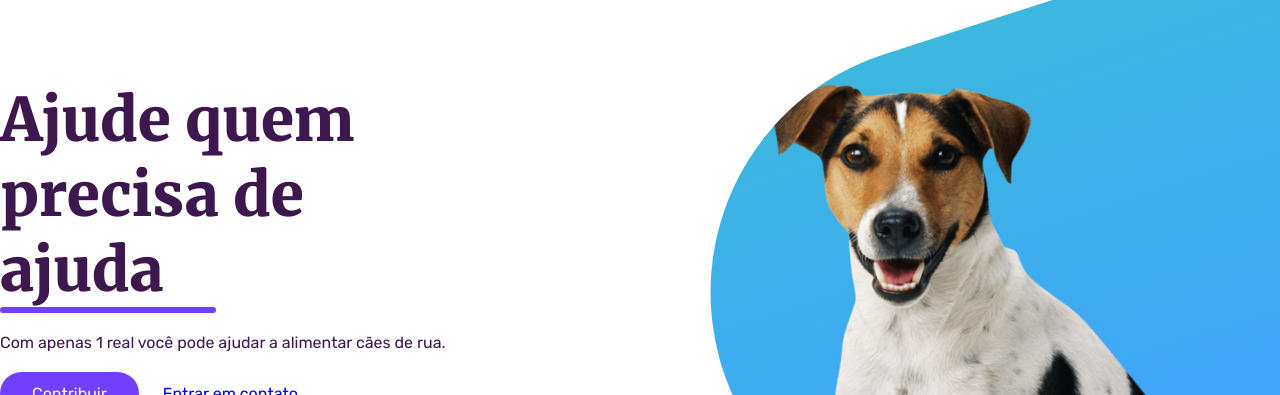
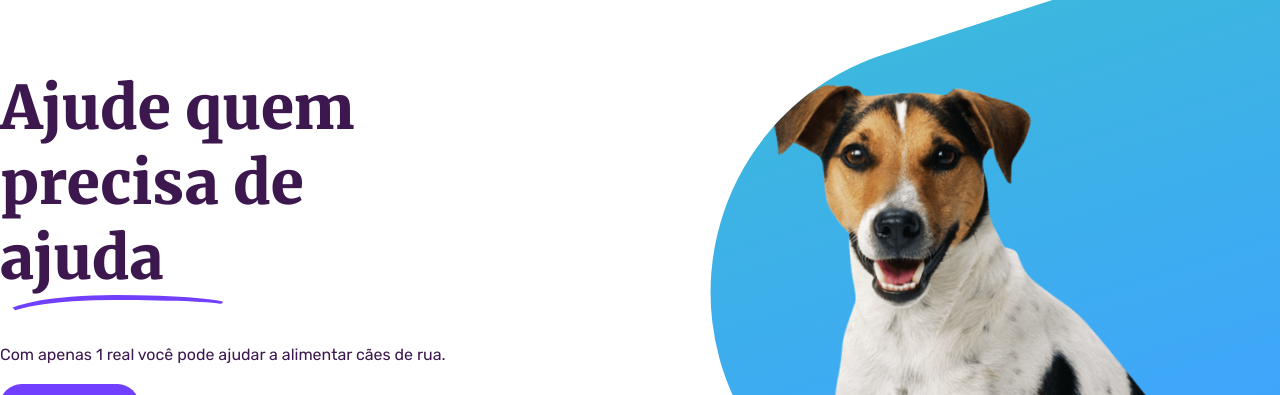
Before and after one commit to lahgomes/lp-darkmode, a Next.js app: page / in a window 1280 px wide. Shown: the part 152-547 px from the top of the page. Built offline with nearby package versions, Linux system fonts and the light colour scheme.

Commit message:
line curved

```diff
--- a/src/layout/Home/styles.js
+++ b/src/layout/Home/styles.js
@@ -23,11 +23,13 @@ export const Title = styled.h1`
   padding-bottom: 2rem;
 
   &:after {
-    border: solid #713fff;
-    border-radius: 2rem;
     content: '';
     display: block;
-    width: 21rem;
+    width: 22rem;
+    height: 2rem;
+    border: 5px solid #713fff;
+    border-color: #713fff transparent transparent transparent;
+    border-radius: 246%/113px 50px 0 0;
   }
 `
 
```
